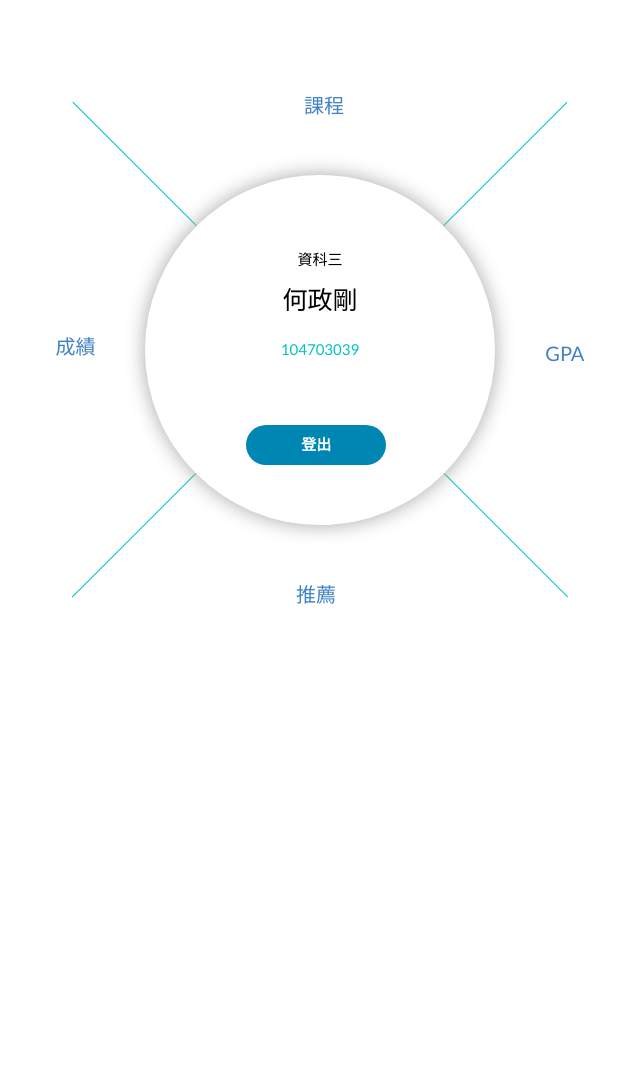
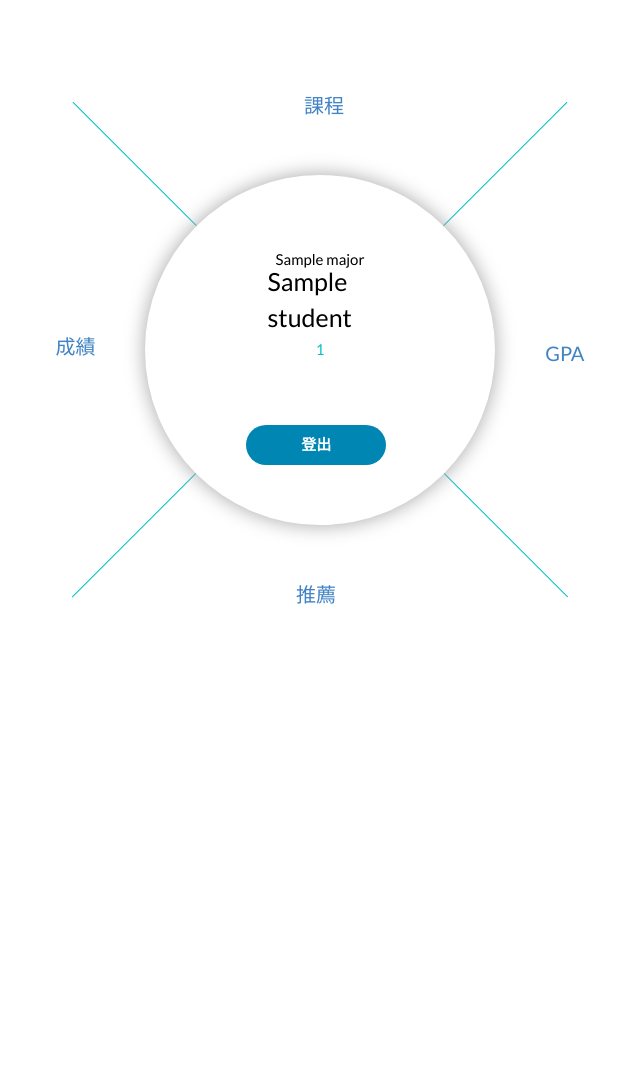
Before and after one commit to nccucs2/selfproject, a Django app: template self_develop/templates/student.html in a window 1280 px wide. Shown: the top 1091 px of the page, without its empty margins (430-1070 px from the left). Run offline with Django 3.2, Linux system fonts and the light colour scheme; the template is opened without the code that fills it: most values are stand-ins (such as "Sample title", 1, 10 or a date in 2020); some libraries are stand-ins or nearby versions.

Commit message:
student_info

```diff
--- a/self_develop/templates/student.html
+++ b/self_develop/templates/student.html
@@ -114,9 +114,9 @@ font-size:20px;
 <p class="line" style="transform:rotate(45deg);"></p>
 <p class="line" style="transform:rotate(135deg);"></p>
 <li>
-  <p style="margin-top:-90px;color:black">資科三</p>
-  <p style="margin-top:-50px;font-size:25px;color:black">何政剛</p>
-  <p>104703039</p>
+  <p style="margin-top:-90px;color:black">{{students.major}}</p>
+  <p style="margin-top:-50px;font-size:25px;color:black">{{students.name}}</p>
+  <p>{{students.number}}</p>
   <a href="/accounts/logout/" class="ui blue button"> 登出 </a>
 </li>
 
```
Also changed, not shown: self_develop/mainsite/views.py (+9 -3 lines).
